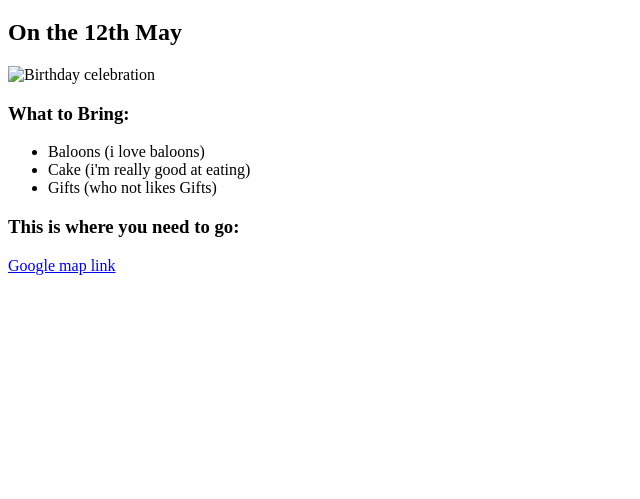
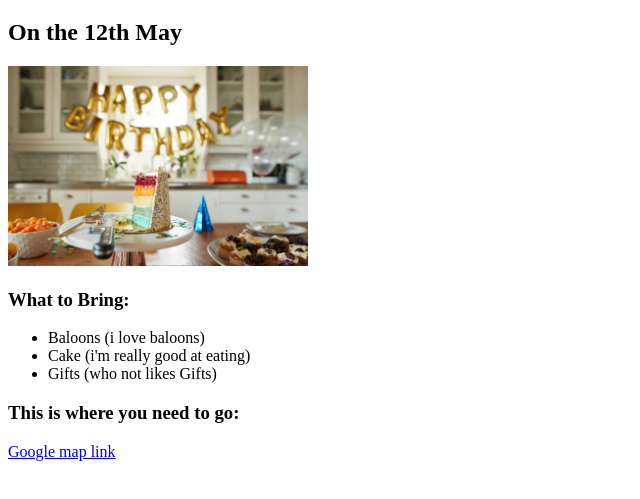
Before and after one commit to is00r4j/html-portfolio, a plain HTML site: page public/birthday-invite.html in a window 1280 px wide. Shown: the part 61-560 px from the top of the page, without its empty margins (0-640 px from the left). Drawn offline with Linux system fonts and the light colour scheme.

Commit message:
Add files via upload

```diff
--- a/public/birthday-invite.html
+++ b/public/birthday-invite.html
@@ -8,7 +8,7 @@
 <body>
     <h1>Its my Birthday!</h1>
     <h2>On the 12th May</h2>
-    <img src="./public/cake.jpg" alt="Birthday celebration">
+    <img src="../public/cake.jpg" alt="Birthday celebration" height="200px">
     <h3>What to Bring:</h3>
     <ul>
         <li>Baloons (i love baloons)</li>
```
